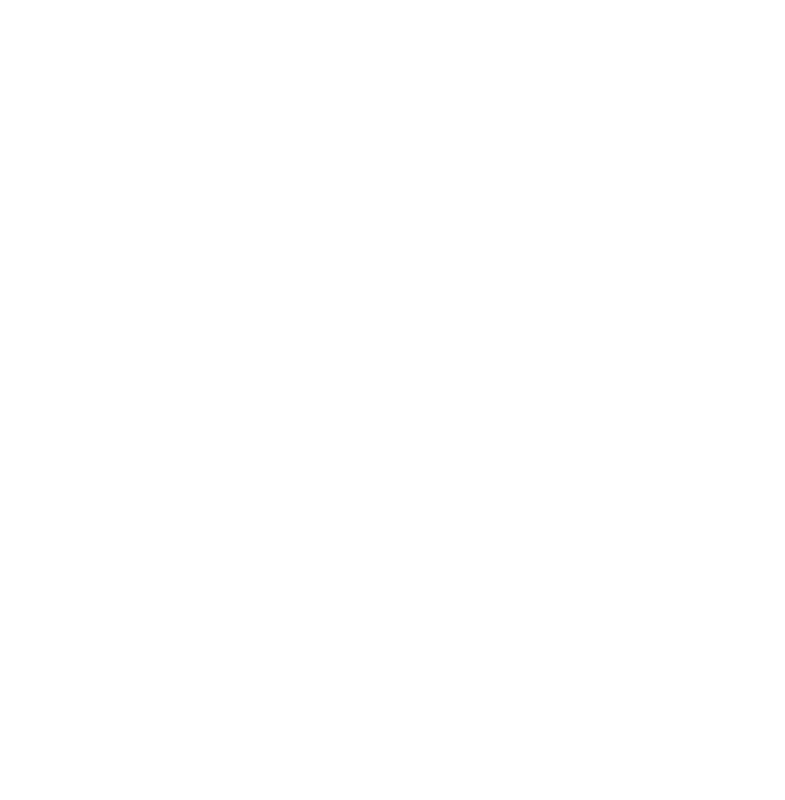
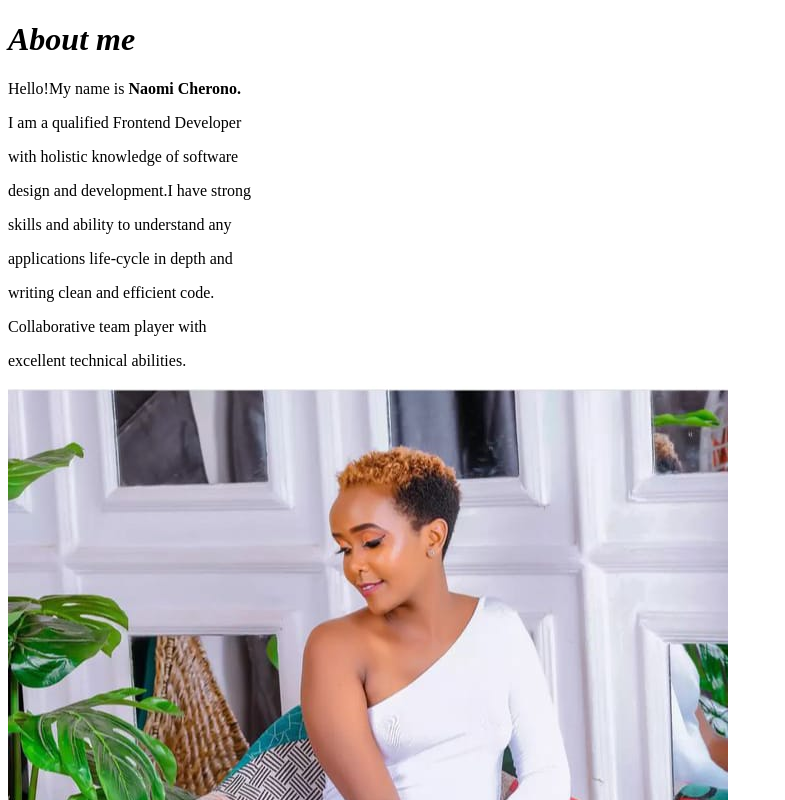
Before and after one commit to naomicherono/My_personal_portfolio, a plain HTML site: page about.html in a window 1280 px wide. Shown: the top 800 px of the page, without its empty margins (0-785 px from the left). Drawn offline with Linux system fonts and the light colour scheme.

Commit message:
added image

```diff
--- a/about.html
+++ b/about.html
@@ -3,9 +3,27 @@
 <head>
     <meta charset="UTF-8">
     <meta name="viewport" content="width=device-width, initial-scale=1.0">
-    <title>Document</title>
+    <title>About</title>
 </head>
 <body>
+    <h1><i>About me</i></h1>
+    <div class="row">
+        <div class="column1">
+    <p>Hello!My name is <b>Naomi Cherono.</b><br></p>
+    <p>I am a qualified Frontend Developer</p>
+    <p>with holistic knowledge of software</p>
+    <p>design and development.I have  strong</p>
+    <p>skills and ability to understand any</p>
+    <p>applications life-cycle in depth and</p>
+    <p>writing clean and efficient code.</p>
+    <p> Collaborative team player  with </p>
+    <p>excellent technical abilities.</p>
+
+</div>
+<div class="column2">
+    <img src="./images/pic1.jpeg" alt="pic1">
+</div>
+</div>
 
 </body>
 </html>
```
Also changed, not shown: index.html (+1 -1 lines), images/pic1.jpeg (added).
